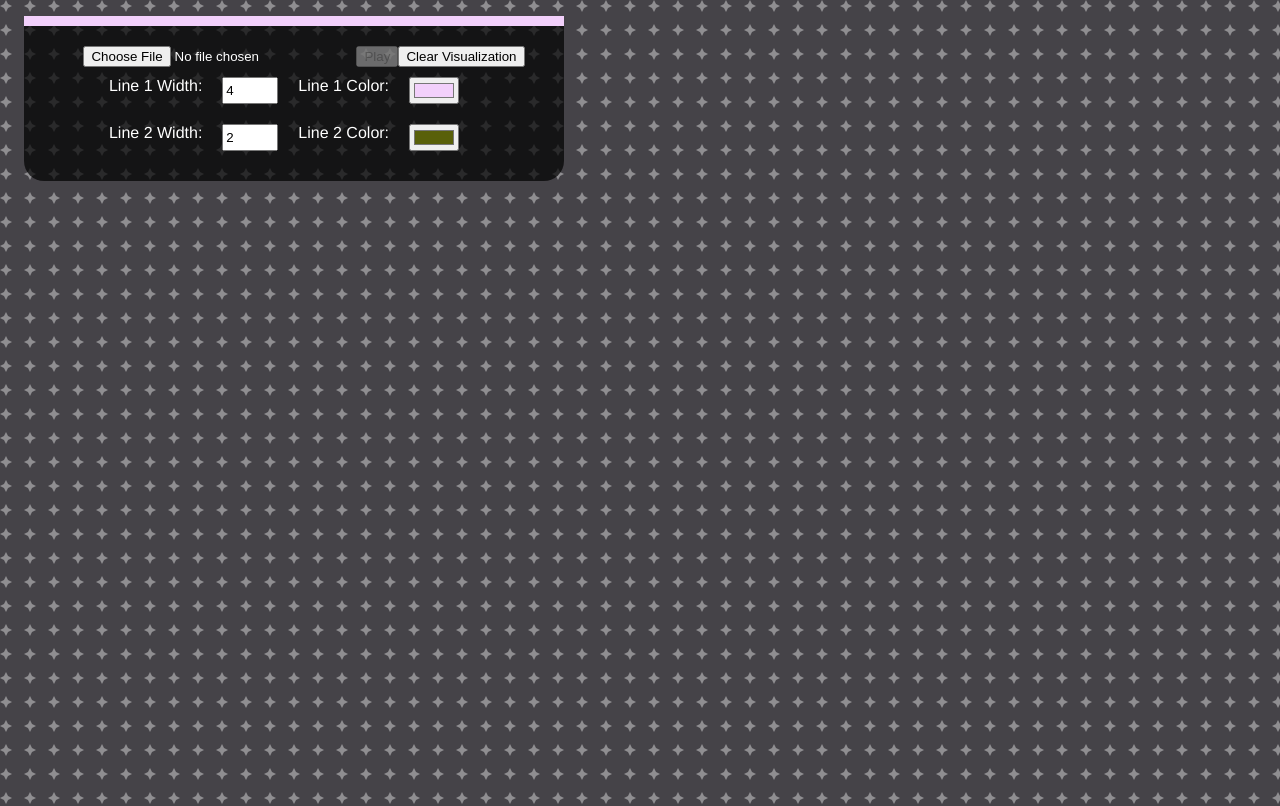
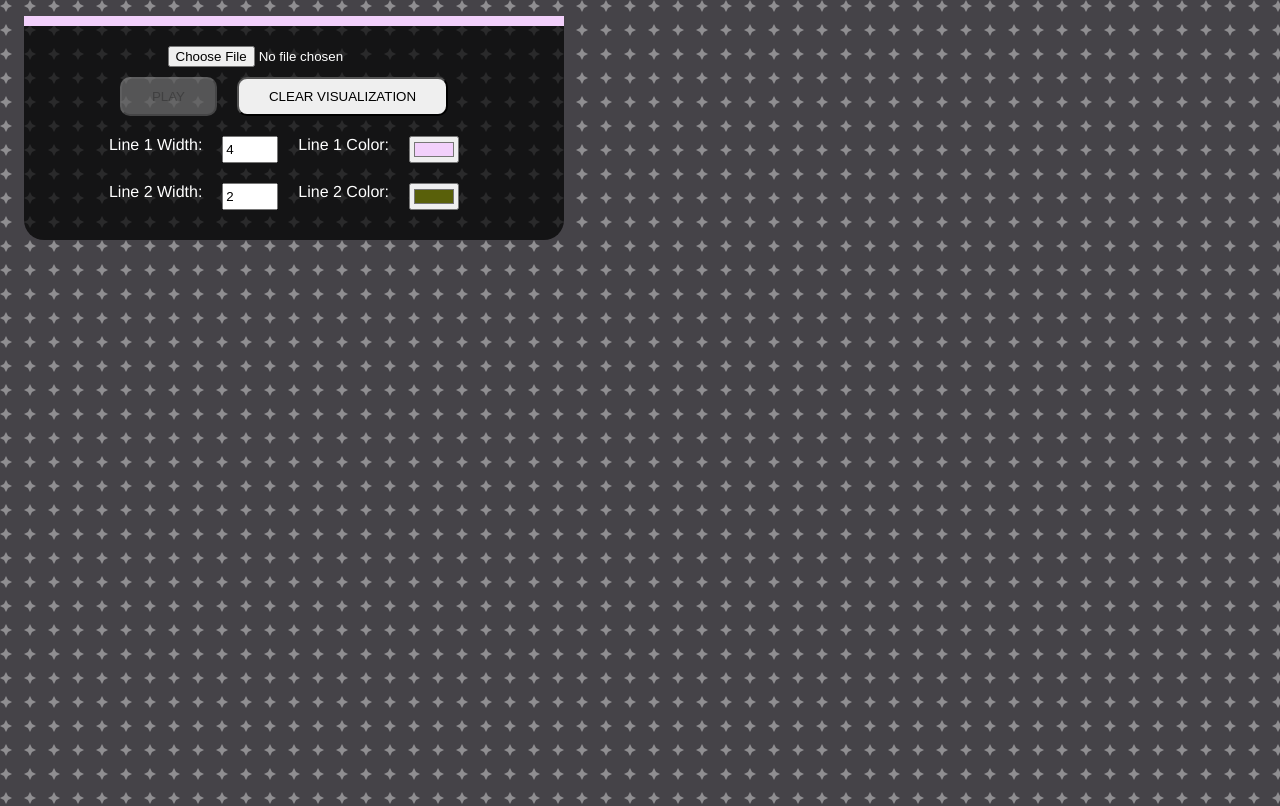
Before and after one commit to drinkingtheink/music-visualizer, a Vue app: page / in a window 1280 px wide. Shown: the top 806 px of the page. Built offline with nearby package versions, Linux system fonts and the light colour scheme.

Commit message:
visualizer wip

```diff
--- a/src/components/AudioVisualizer.vue
+++ b/src/components/AudioVisualizer.vue
@@ -2,11 +2,13 @@
   <div class="visualizer">
     <header :style="{ borderColor: strokeStyle }">
       <input type="file" @change="handleFileUpload" />
-      <button @click="togglePlayback" :disabled="!audioBuffer">
-        {{ isPlaying ? 'Pause' : 'Play' }}
-      </button>
 
-      <button @click="clearCanvas">Clear Visualization</button>
+      <section class="controls">
+        <button @click="togglePlayback" :disabled="!audioBuffer">
+          {{ isPlaying ? 'Pause' : 'Play' }}
+        </button>
+        <button @click="clearCanvas">Clear Visualization</button>
+      </section>
       <section class="controls">
         <label for="lineWidth">Line 1 Width:</label>
         <input type="number" v-model="lineWidth" min="1" max="30" />
@@ -169,7 +171,7 @@ export default {
 
       for (let i = 0; i < dataArray.value.length; i++) {
         const v = dataArray.value[i] / 128.0;
-        const y = (v * HEIGHT) / 1;
+        const y = (v * HEIGHT) / 2;
 
         if (i === 0) {
           canvasCtx.moveTo(x, y);
@@ -223,6 +225,7 @@ label {
 
 .canvas-stage {
   position: relative;
+  margin-top: -100px;
 }
 
 canvas {
@@ -236,7 +239,7 @@ canvas {
 
 canvas.top-wave {
   z-index: 10;
-  margin-top: -100px;
+  /* margin-top: -100px; */
 }
 
 canvas.bottom-wave {
@@ -263,4 +266,16 @@ header {
 input {
   margin: 0 20px;
 }
+
+button {
+  text-transform: uppercase;
+  padding: 10px 30px;
+  border-radius: 10px;
+  margin-right: 20px;
+  transition: all .3s;
+}
+
+button:hover {
+  transform: scale(1.1);
+}
 </style>
```
